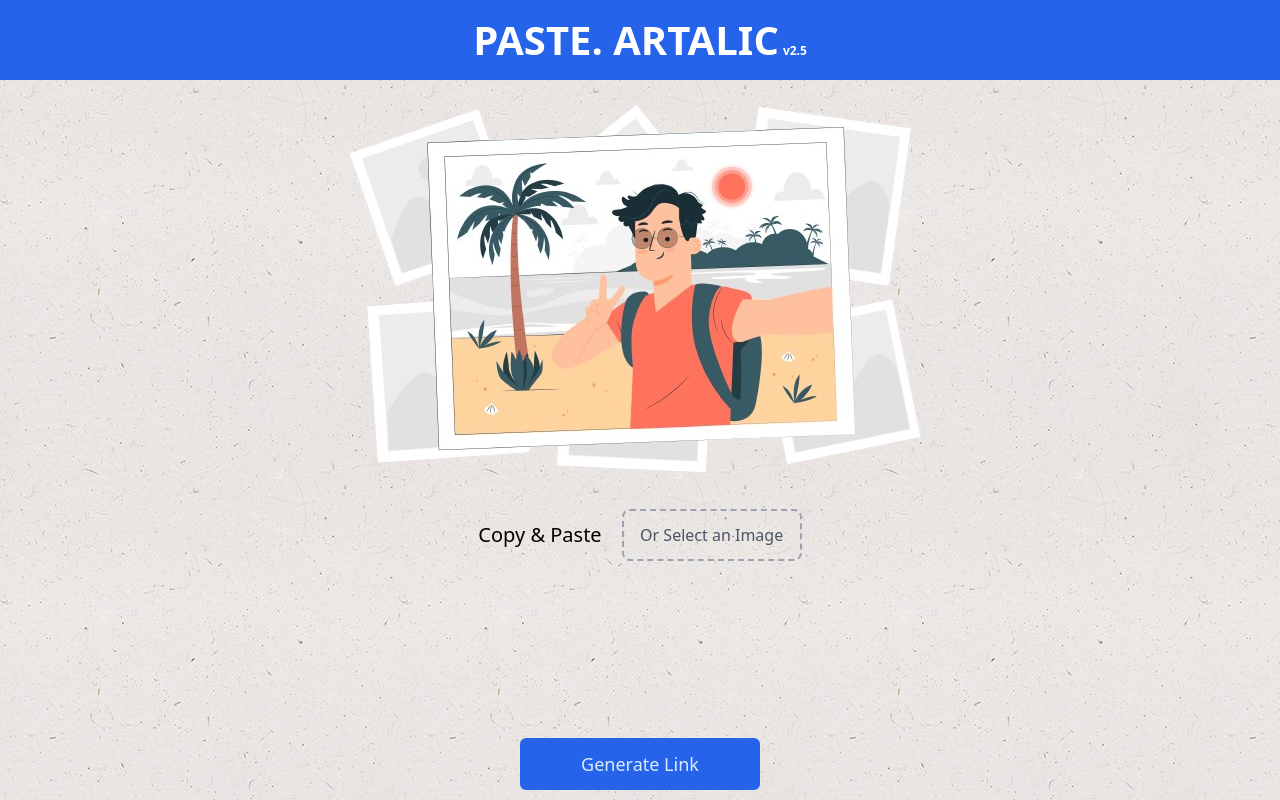
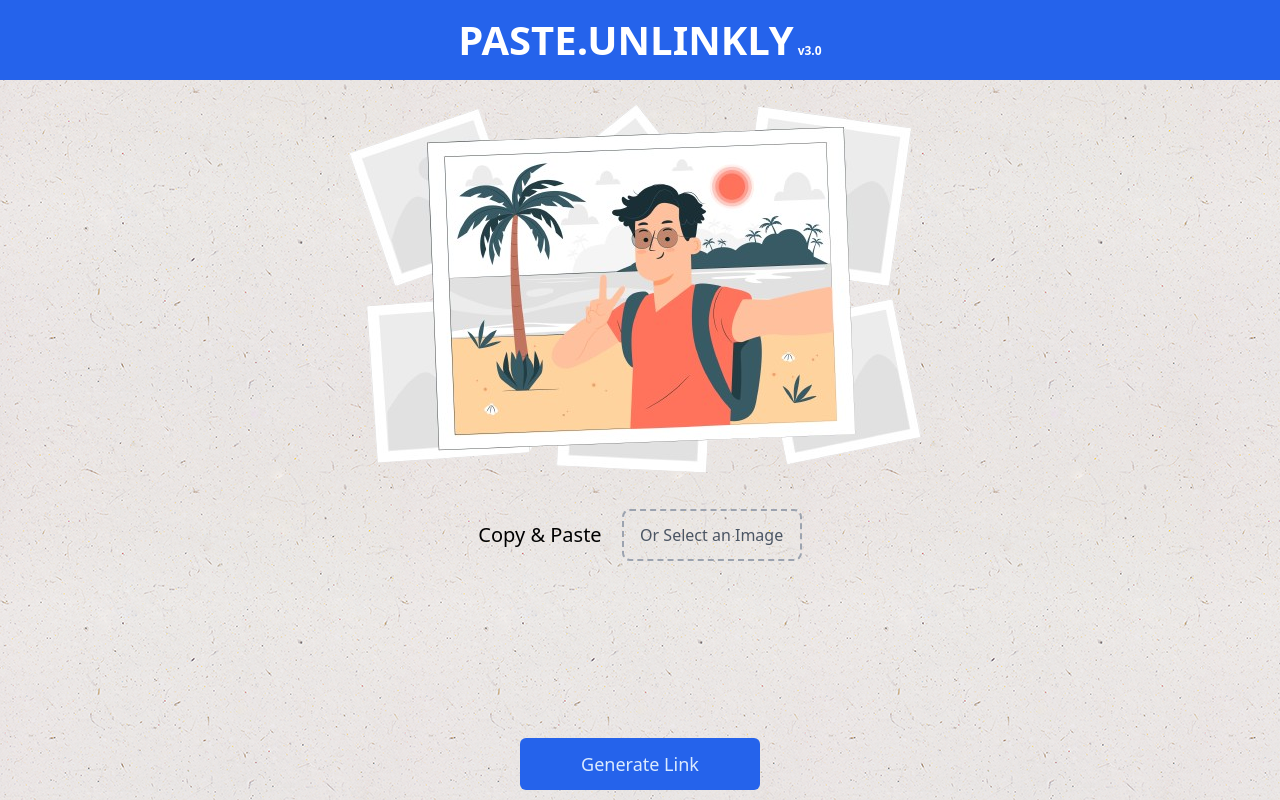
Before and after one commit to rrohitmishraa/controlpaste, a React (Create React App) app: page / in a window 1280 px wide. Built offline with nearby package versions, Linux system fonts and the light colour scheme; no server answers.

Commit message:
url change

```diff
--- a/src/components/Header.jsx
+++ b/src/components/Header.jsx
@@ -6,8 +6,8 @@ export default function Header(props) {
     <div className="flex bg-blue-600 px-[8px] md:px-[18px] text-white w-screen h-[60px] md:h-[80px] flex-row justify-center items-center">
       <Link to="/" className="flex justify-start items-center">
         <h1 className="text-center text-[18px] md:text-[40px] font-bold">
-          PASTE. ARTALIC
-          <span className="text-[8px] ml-[4px] md:text-[12px]">v2.5</span>
+          PASTE.UNLINKLY
+          <span className="text-[8px] ml-[4px] md:text-[12px]">v3.0</span>
         </h1>
       </Link>
 
```
